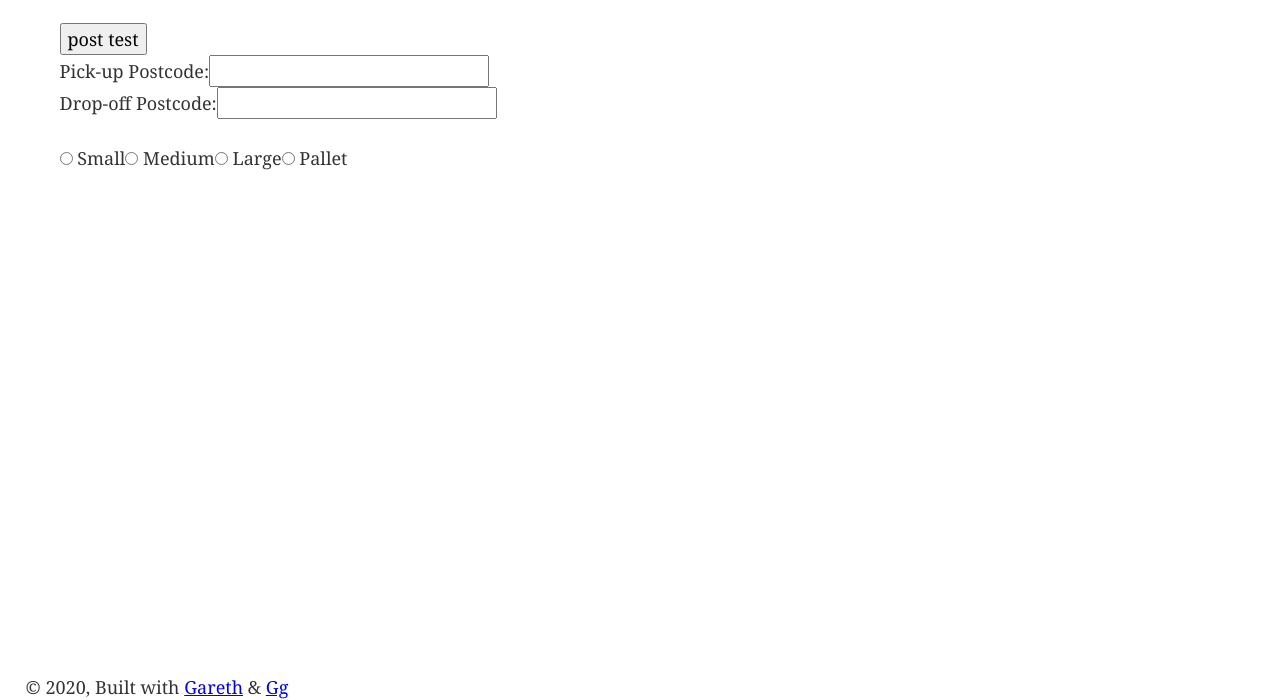
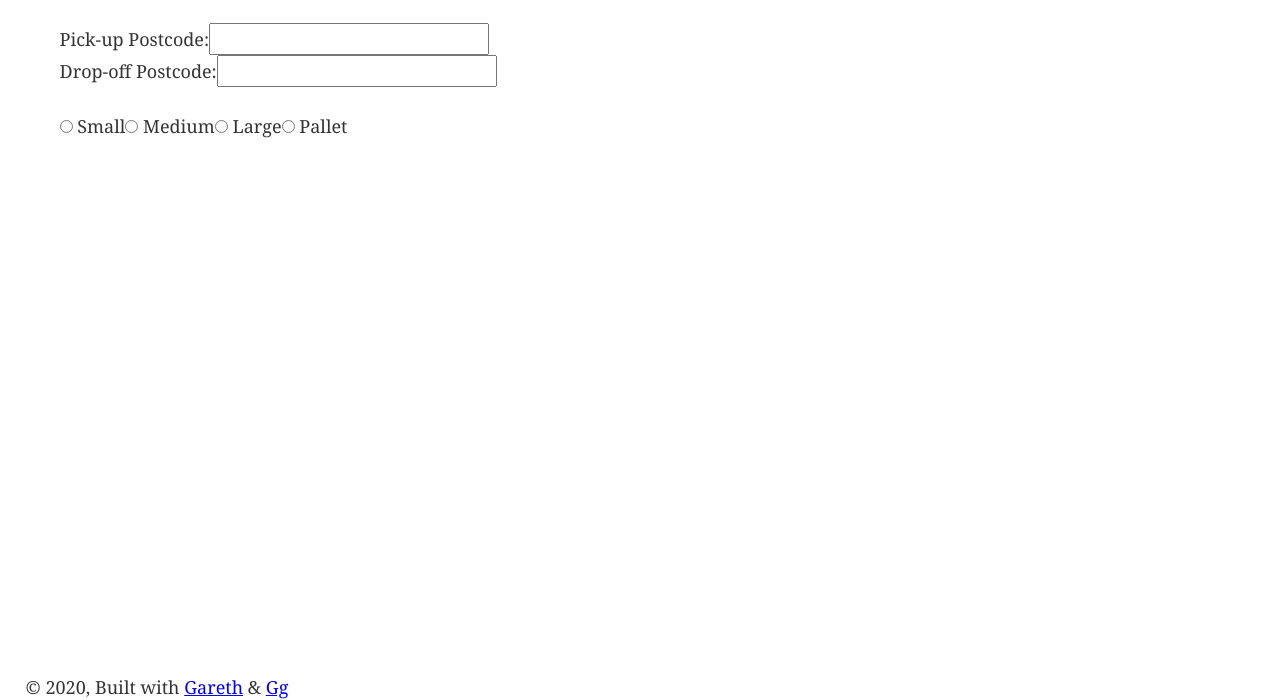
Before and after one commit to djghis/courrier_app, a Gatsby site: page / in a window 1280 px wide. Shown: the part 100-800 px from the top of the page. Built offline with nearby package versions, Linux system fonts and the light colour scheme; Gatsby itself is replaced by a stand-in of ours; no server answers.

Commit message:
removes post test

```diff
--- a/src/pages/index.js
+++ b/src/pages/index.js
@@ -5,8 +5,6 @@ import Layout from "../components/layout"
 import SEO from "../components/seo"
 import QuoteInput from "../components/quote-input"
 import BookingPage from '../components/booking-page'
-
-
 
 
 class IndexPage extends Component {
@@ -109,10 +107,6 @@ handleInputChange = event => {
       )
     }
 
-    postTest = () => {
-      this.postData({name: 'GG', address: "somewhere"})
-    }
-
     postData = async (data) => {
       console.log('Post data')
       console.log('data :>> ', data);
@@ -144,7 +138,6 @@ handleInputChange = event => {
         <SEO title="Home" />
         { !this.state.quoteAccepted ?
         <div className='quote-input'>
-          <button onClick={this.postTest}>post test</button>
           <QuoteInput  handleInputChange={this.handleInputChange} onChangeValue={this.onChangeValue} handleSubmit={this.handleSubmit} handleQuoteStatusChange={this.handleQuoteStatusChange} quote={this.state.quote} validInput={this.state.validInput} bookingDetails={this.state} />
         </div>
         :
```
